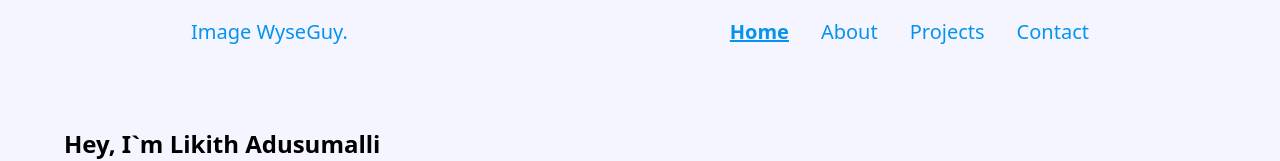
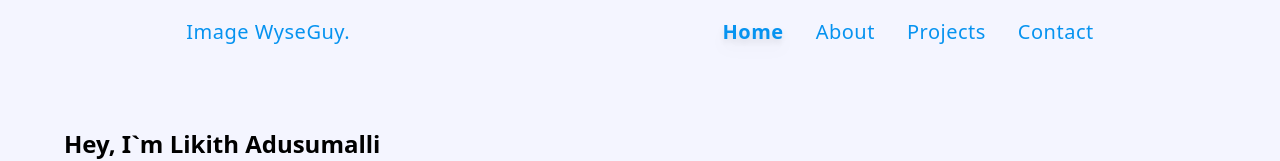
Before and after one commit to Likith123/portfolio, a React (Vite) app: page / in a window 1280 px wide. Shown: the top 161 px of the page. Built offline with nearby package versions, Linux system fonts and the light colour scheme.

Commit message:
Added styles to Navbar links

```diff
--- a/src/components/NavItem.jsx
+++ b/src/components/NavItem.jsx
@@ -1,8 +1,9 @@
 import { NavLink } from "react-router-dom";
 
 function NavItem({ to, children }) {
+
     function checkIsActive({ isActive }) {
-        return isActive ? "font-bold underline" : undefined;
+        return isActive ? "font-bold filter transition duration-300 drop-shadow-lg" : undefined;
     }
 
     return (
--- a/src/components/Navbar.jsx
+++ b/src/components/Navbar.jsx
@@ -3,7 +3,7 @@ import NavItem from "./NavItem";
 
 function Navbar() {
     return (
-        <header className="text-[#0693f0] flex justify-around items-center h-16 w-full bg-[#f4f5ff] text-xl font-medium sticky top-0 z-10">
+        <header className="text-[#0693f0] tracking-wide flex justify-around items-center h-16 w-full bg-[#f4f5ff] text-xl font-medium sticky top-0 z-10">
             {/* Logo */}
             <div>
                 <Link to="/">
```
